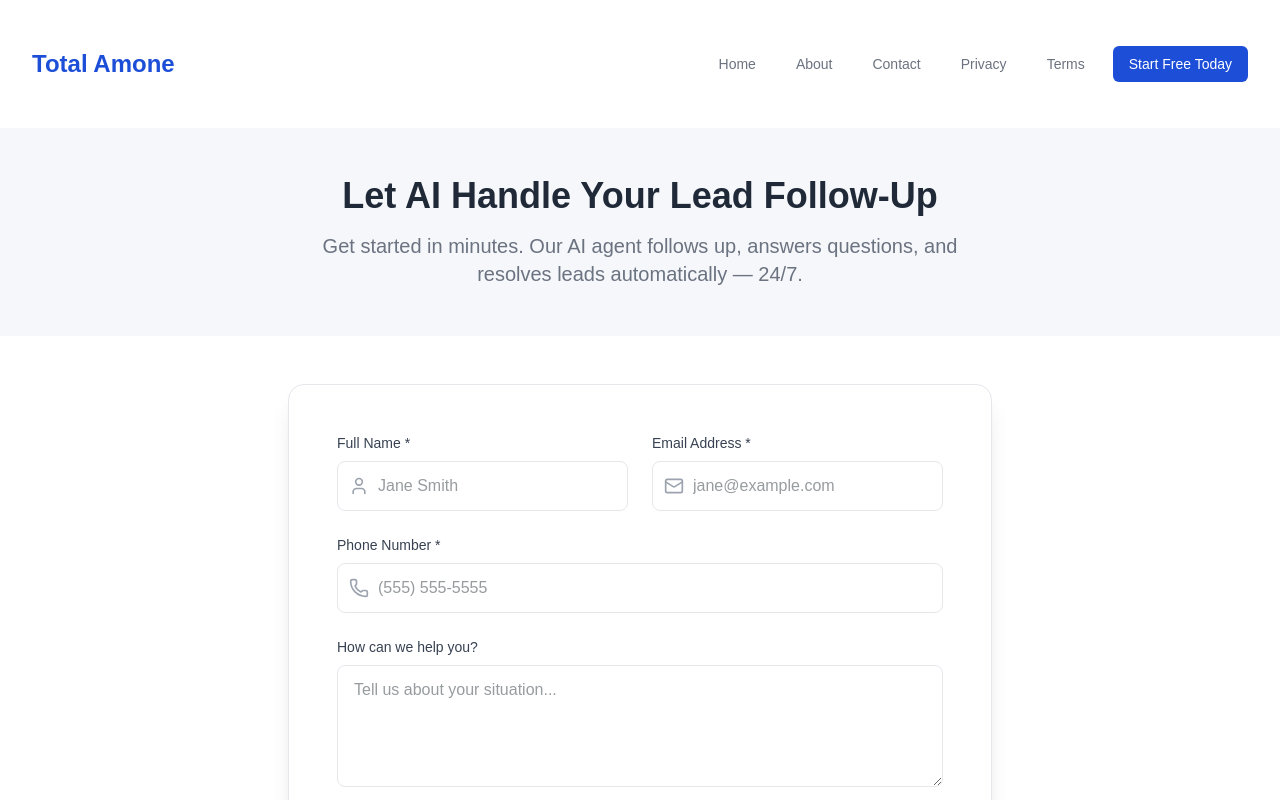
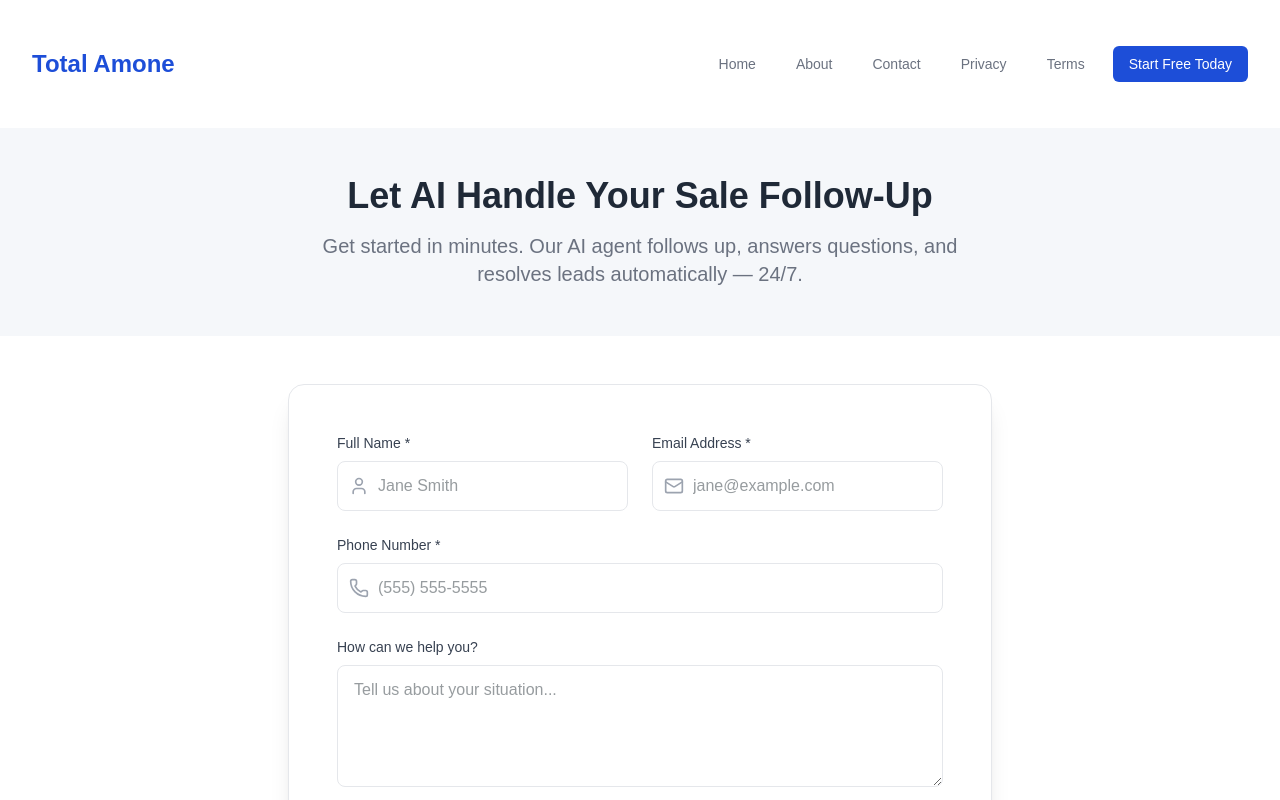
Before and after one commit to Textingman/amone-totalamone, a Next.js app: page /signup in a window 1280 px wide. Shown: the top 800 px of the page. Built offline with nearby package versions, Linux system fonts and the light colour scheme.

Commit message:
Replace lead with sale

```diff
--- a/app/signup/page.tsx
+++ b/app/signup/page.tsx
@@ -34,7 +34,7 @@ export default function SignupPage() {
       <section className="py-12" style={{ backgroundColor: '#F5F7FA' }}>
         <div className="max-w-7xl mx-auto px-4 sm:px-6 lg:px-8 text-center">
           <h1 className="text-4xl font-extrabold mb-4" style={{ color: '#1F2937' }}>
-            Let AI Handle Your Lead Follow-Up
+            Let AI Handle Your Sale Follow-Up
           </h1>
           <p className="text-xl max-w-2xl mx-auto" style={{ color: '#6B7280' }}>
             Get started in minutes. Our AI agent follows up, answers questions, and resolves leads automatically — 24/7.
```
